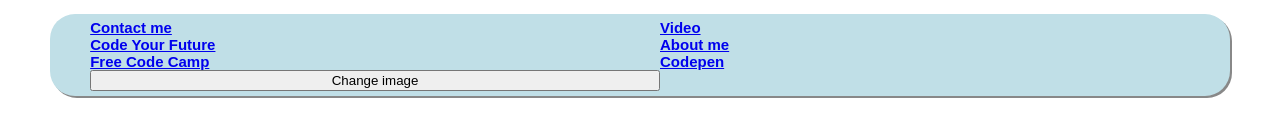
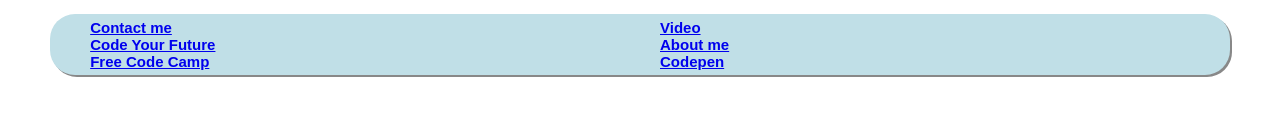
Before and after one commit to Ikamrava/My-personal-page, a plain HTML site: page Index.html in a window 1280 px wide. Shown: the part 704-840 px from the top of the page. Drawn offline with Linux system fonts and the light colour scheme.

Commit message:
Update Index.html

```diff
--- a/Index.html
+++ b/Index.html
@@ -63,7 +63,6 @@
       <div class="f4"><a href="#about">About me</a></div>
       <div class="f5"><a href="https://www.freecodecamp.org/">Free Code Camp</a></div>
       <div class="f6"><a href="https://codepen.io/">Codepen</a></div>
-      <button id="button">Change image</button>
     </div>
   </footer>
 <script src="script.js"></script>
```
